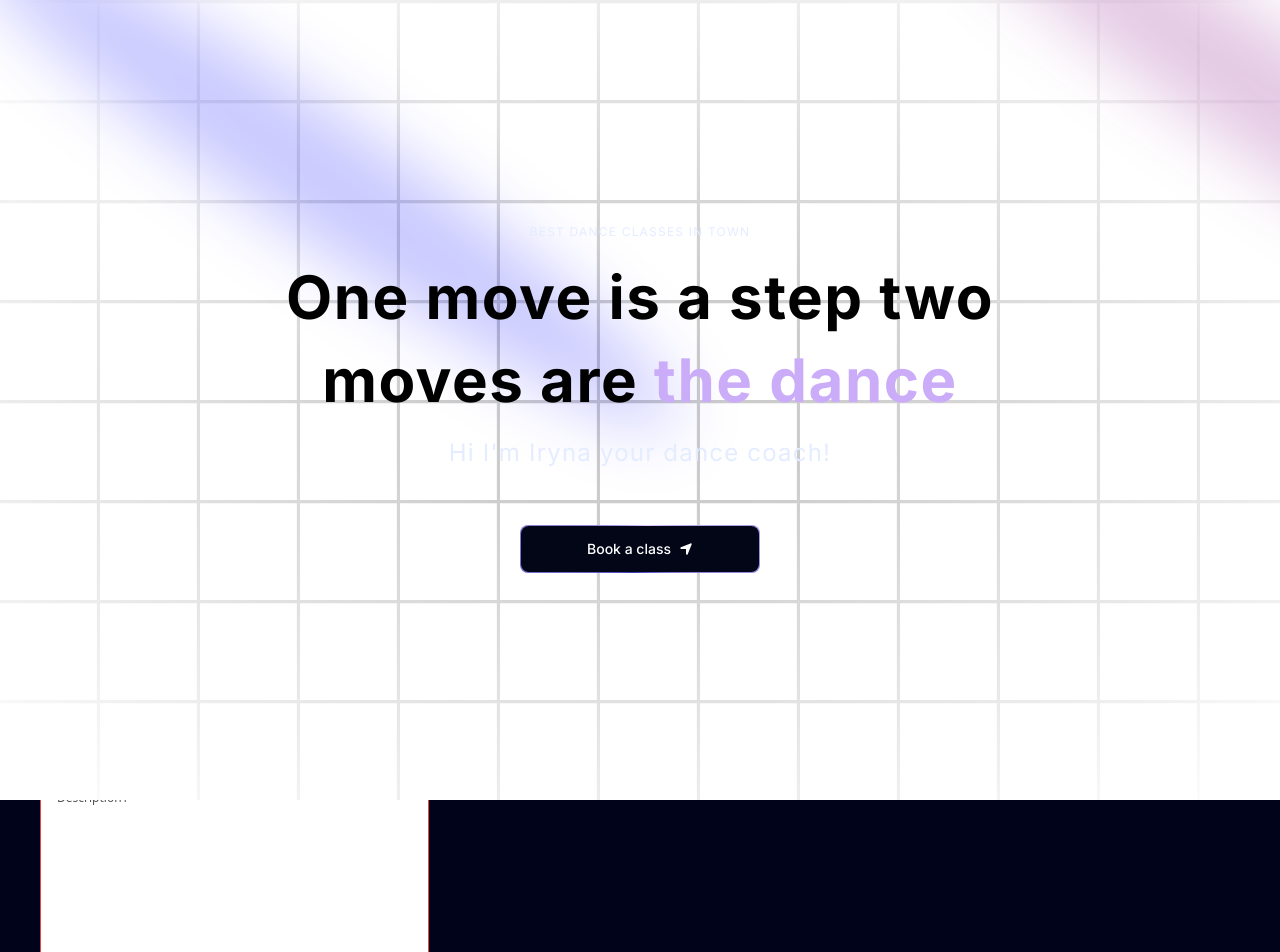
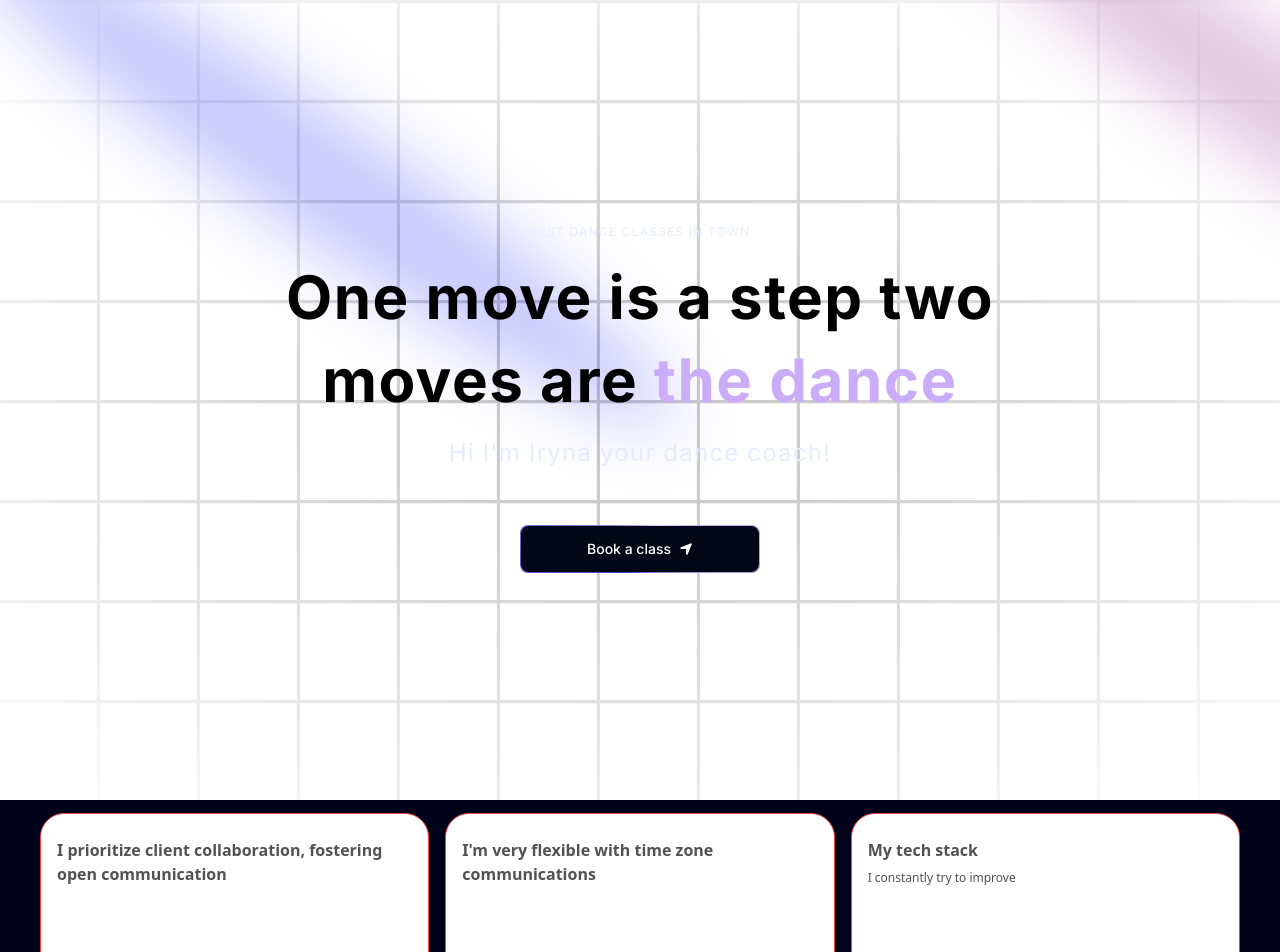
Before and after one commit to viktor-codes/site-prototype, a Next.js app: page / in a window 1280 px wide. Shown: the top 952 px of the page. Built offline with nearby package versions, Linux system fonts and the light colour scheme.

Commit message:
Add gridItems to data

```diff
--- a/components/Grid.tsx
+++ b/components/Grid.tsx
@@ -1,27 +1,21 @@
-import { BentoGrid, BentoGridItem } from "./ui/BentoGrid"
-
-
+import { BentoGrid, BentoGridItem } from "./ui/BentoGrid";
+import { gridItems } from "../data/index";
 const Grid = () => {
     return (
         <section id="about">
-          <BentoGrid>
-              {[
-                  {
-                      title: "Title1",
-                      description: "Description1",
-                      id: 1,
-                  },
-              ].map((item, i) => (
+            <BentoGrid className="w-full py-20">
+                {gridItems.map((item, i) => (
                     <BentoGridItem
                         id={item.id}
-                    key={item.id}
+                        key={i}
                         title={item.title}
                         description={item.description}
+
                     />
                 ))}
             </BentoGrid>
         </section>
     );
-}
+};
 
-export default Grid
+export default Grid;
--- a/components/ui/BentoGrid.tsx
+++ b/components/ui/BentoGrid.tsx
@@ -37,7 +37,7 @@
     return (
         <div
             className={cn(
-                "row-span-1 rounded-xl group/bento hover:shadow-xl transition duration-200 shadow-input dark:shadow-none p-4 dark:bg-black dark:border-white/[0.2] bg-white border border-transparent justify-between flex flex-col space-y-4 border-red-500",
+                "row-span-1 relative rounded-3xl group/bento hover:shadow-xl transition duration-200 shadow-input dark:shadow-none p-4 dark:bg-black dark:border-white/[0.2] bg-white border border-transparent justify-between flex flex-col space-y-4 border-red-500",
                 className
             )}
         >
--- /dev/null
+++ b/data/index.ts
@@ -0,0 +1,217 @@
+export const navItems = [
+  { name: "About", link: "#about" },
+  { name: "Projects", link: "#projects" },
+  { name: "Testimonials", link: "#testimonials" },
+  { name: "Contact", link: "#contact" },
+];
+
+export const gridItems = [
+  {
+    id: 1,
+    title: "I prioritize client collaboration, fostering open communication ",
+    description: "",
+    className: "lg:col-span-3 md:col-span-6 md:row-span-4 lg:min-h-[60vh]",
+    imgClassName: "w-full h-full",
+    titleClassName: "justify-end",
+    img: "/b1.svg",
+    spareImg: "",
+  },
+  {
+    id: 2,
+    title: "I'm very flexible with time zone communications",
+    description: "",
+    className: "lg:col-span-2 md:col-span-3 md:row-span-2",
+    imgClassName: "",
+    titleClassName: "justify-start",
+    img: "",
+    spareImg: "",
+  },
+  {
+    id: 3,
+    title: "My tech stack",
+    description: "I constantly try to improve",
+    className: "lg:col-span-2 md:col-span-3 md:row-span-2",
+    imgClassName: "",
+    titleClassName: "justify-center",
+    img: "",
+    spareImg: "",
+  },
+  {
+    id: 4,
+    title: "Tech enthusiast with a passion for development.",
+    description: "",
+    className: "lg:col-span-2 md:col-span-3 md:row-span-1",
+    imgClassName: "",
+    titleClassName: "justify-start",
+    img: "/grid.svg",
+    spareImg: "/b4.svg",
+  },
+
+  {
+    id: 5,
+    title: "Currently building a JS Animation library",
+    description: "The Inside Scoop",
+    className: "md:col-span-3 md:row-span-2",
+    imgClassName: "absolute right-0 bottom-0 md:w-96 w-60",
+    titleClassName: "justify-center md:justify-start lg:justify-center",
+    img: "/b5.svg",
+    spareImg: "/grid.svg",
+  },
+  {
+    id: 6,
+    title: "Do you want to start a project together?",
+    description: "",
+    className: "lg:col-span-2 md:col-span-3 md:row-span-1",
+    imgClassName: "",
+    titleClassName: "justify-center md:max-w-full max-w-60 text-center",
+    img: "",
+    spareImg: "",
+  },
+];
+
+export const projects = [
+  {
+    id: 1,
+    title: "3D Solar System Planets to Explore",
+    des: "Explore the wonders of our solar system with this captivating 3D simulation of the planets using Three.js.",
+    img: "/p1.svg",
+    iconLists: ["/re.svg", "/tail.svg", "/ts.svg", "/three.svg", "/fm.svg"],
+    link: "https://github.com/adrianhajdin?tab=repositories",
+  },
+  {
+    id: 2,
+    title: "Yoom - Video Conferencing App",
+    des: "Simplify your video conferencing experience with Yoom. Seamlessly connect with colleagues and friends.",
+    img: "/p2.svg",
+    iconLists: ["/next.svg", "/tail.svg", "/ts.svg", "/stream.svg", "/c.svg"],
+    link: "https://github.com/adrianhajdin/zoom-clone",
+  },
+  {
+    id: 3,
+    title: "AI Image SaaS - Canva Application",
+    des: "A REAL Software-as-a-Service app with AI features and a payments and credits system using the latest tech stack.",
+    img: "/p3.svg",
+    iconLists: ["/re.svg", "/tail.svg", "/ts.svg", "/three.svg", "/c.svg"],
+    link: "https://github.com/adrianhajdin/ai_saas_app",
+  },
+  {
+    id: 4,
+    title: "Animated Apple Iphone 3D Website",
+    des: "Recreated the Apple iPhone 15 Pro website, combining GSAP animations and Three.js 3D effects..",
+    img: "/p4.svg",
+    iconLists: ["/next.svg", "/tail.svg", "/ts.svg", "/three.svg", "/gsap.svg"],
+    link: "https://github.com/adrianhajdin/iphone",
+  },
+];
+
+export const testimonials = [
+  {
+    quote:
+      "Collaborating with Adrian was an absolute pleasure. His professionalism, promptness, and dedication to delivering exceptional results were evident throughout our project. Adrian's enthusiasm for every facet of development truly stands out. If you're seeking to elevate your website and elevate your brand, Adrian is the ideal partner.",
+    name: "Michael Johnson",
+    title: "Director of AlphaStream Technologies",
+  },
+  {
+    quote:
+      "Collaborating with Adrian was an absolute pleasure. His professionalism, promptness, and dedication to delivering exceptional results were evident throughout our project. Adrian's enthusiasm for every facet of development truly stands out. If you're seeking to elevate your website and elevate your brand, Adrian is the ideal partner.",
+    name: "Michael Johnson",
+    title: "Director of AlphaStream Technologies",
+  },
+  {
+    quote:
+      "Collaborating with Adrian was an absolute pleasure. His professionalism, promptness, and dedication to delivering exceptional results were evident throughout our project. Adrian's enthusiasm for every facet of development truly stands out. If you're seeking to elevate your website and elevate your brand, Adrian is the ideal partner.",
+    name: "Michael Johnson",
+    title: "Director of AlphaStream Technologies",
+  },
+  {
+    quote:
+      "Collaborating with Adrian was an absolute pleasure. His professionalism, promptness, and dedication to delivering exceptional results were evident throughout our project. Adrian's enthusiasm for every facet of development truly stands out. If you're seeking to elevate your website and elevate your brand, Adrian is the ideal partner.",
+    name: "Michael Johnson",
+    title: "Director of AlphaStream Technologies",
+  },
+  {
+    quote:
+      "Collaborating with Adrian was an absolute pleasure. His professionalism, promptness, and dedication to delivering exceptional results were evident throughout our project. Adrian's enthusiasm for every facet of development truly stands out. If you're seeking to elevate your website and elevate your brand, Adrian is the ideal partner.",
+    name: "Michael Johnson",
+    title: "Director of AlphaStream Technologies",
+  },
+];
+
+export const companies = [
+  {
+    id: 1,
+    name: "cloudinary",
+    img: "/cloud.svg",
+    nameImg: "/cloudName.svg",
+  },
+  {
+    id: 2,
+    name: "appwrite",
+    img: "/app.svg",
+    nameImg: "/appName.svg",
+  },
+  {
+    id: 3,
+    name: "HOSTINGER",
+    img: "/host.svg",
+    nameImg: "/hostName.svg",
+  },
+  {
+    id: 4,
+    name: "stream",
+    img: "/s.svg",
+    nameImg: "/streamName.svg",
+  },
+  {
+    id: 5,
+    name: "docker.",
+    img: "/dock.svg",
+    nameImg: "/dockerName.svg",
+  },
+];
+
+export const workExperience = [
+  {
+    id: 1,
+    title: "Frontend Engineer Intern",
+    desc: "Assisted in the development of a web-based platform using React.js, enhancing interactivity.",
+    className: "md:col-span-2",
+    thumbnail: "/exp1.svg",
+  },
+  {
+    id: 2,
+    title: "Mobile App Dev - JSM Tech",
+    desc: "Designed and developed mobile app for both iOS & Android platforms using React Native.",
+    className: "md:col-span-2", // change to md:col-span-2
+    thumbnail: "/exp2.svg",
+  },
+  {
+    id: 3,
+    title: "Freelance App Dev Project",
+    desc: "Led the dev of a mobile app for a client, from initial concept to deployment on app stores.",
+    className: "md:col-span-2", // change to md:col-span-2
+    thumbnail: "/exp3.svg",
+  },
+  {
+    id: 4,
+    title: "Lead Frontend Developer",
+    desc: "Developed and maintained user-facing features using modern frontend technologies.",
+    className: "md:col-span-2",
+    thumbnail: "/exp4.svg",
+  },
+];
+
+export const socialMedia = [
+  {
+    id: 1,
+    img: "/git.svg",
+  },
+  {
+    id: 2,
+    img: "/twit.svg",
+  },
+  {
+    id: 3,
+    img: "/link.svg",
+  },
+];
```
Lines whose indentation alone changed are shown as unchanged.
